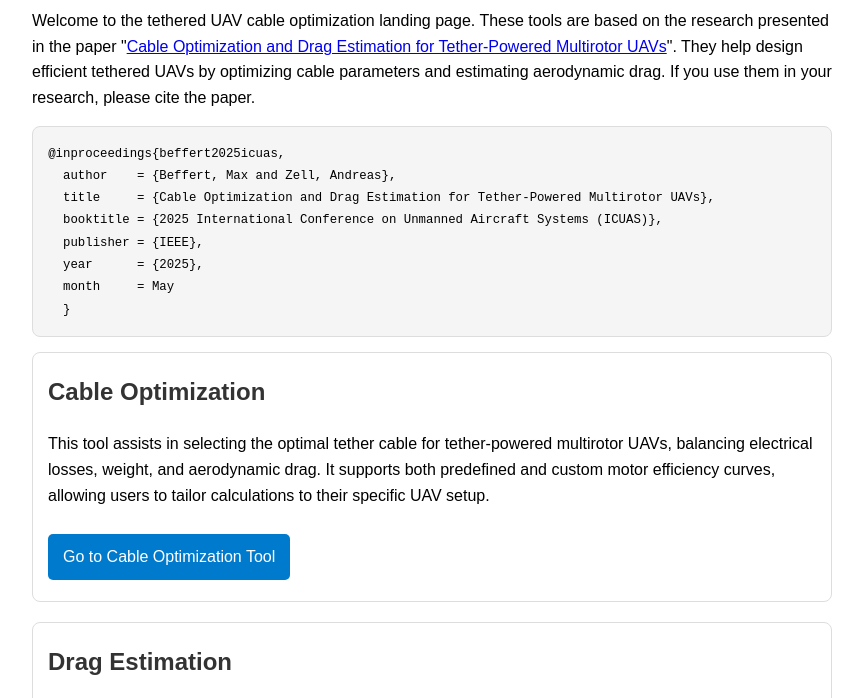
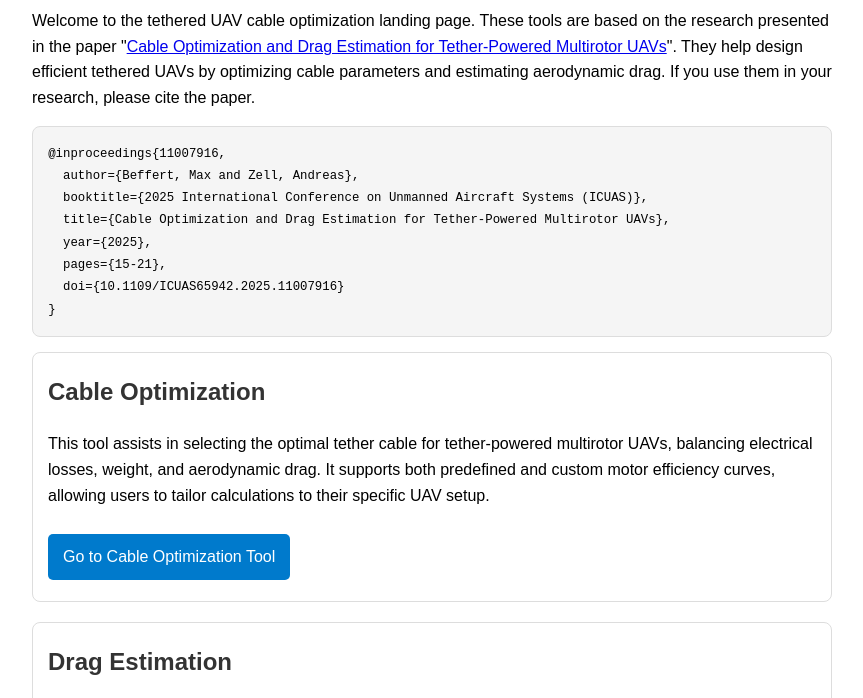
Before and after one commit to cogsys-tuebingen/UAV-Cable-Optimization, a plain HTML site: page index.html in a window 1280 px wide. Shown: the part 86-784 px from the top of the page, without its empty margins (208-1071 px from the left). Drawn offline with Linux system fonts and the light colour scheme.

Commit message:
Updated citation

```diff
--- a/index.html
+++ b/index.html
@@ -83,14 +83,14 @@
         optimizing cable parameters and estimating aerodynamic drag. If you use them in your research, please cite the
         paper.</p>
     <div>
-        <pre class="code"><code>@inproceedings{beffert2025icuas,
-  author    = {Beffert, Max and Zell, Andreas},
-  title     = {Cable Optimization and Drag Estimation for Tether-Powered Multirotor UAVs},
-  booktitle = {2025 International Conference on Unmanned Aircraft Systems (ICUAS)},
-  publisher = {IEEE},
-  year      = {2025},
-  month     = May
-  }</code></pre>
+        <pre class="code"><code>@inproceedings{11007916,
+  author={Beffert, Max and Zell, Andreas},
+  booktitle={2025 International Conference on Unmanned Aircraft Systems (ICUAS)},
+  title={Cable Optimization and Drag Estimation for Tether-Powered Multirotor UAVs},
+  year={2025},
+  pages={15-21},
+  doi={10.1109/ICUAS65942.2025.11007916}
+}</code></pre>
     </div>
     <div class="tool">
         <h2>Cable Optimization</h2>
```
